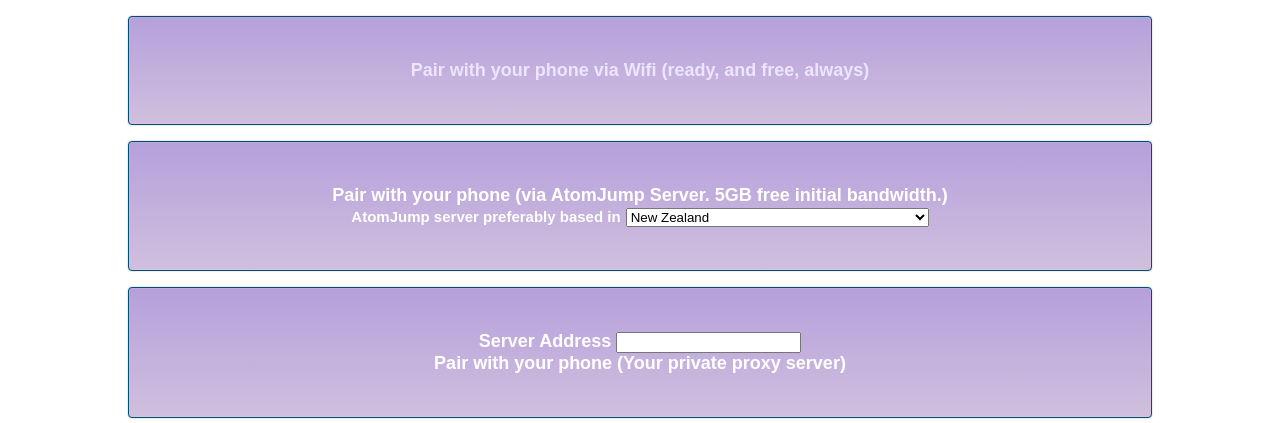
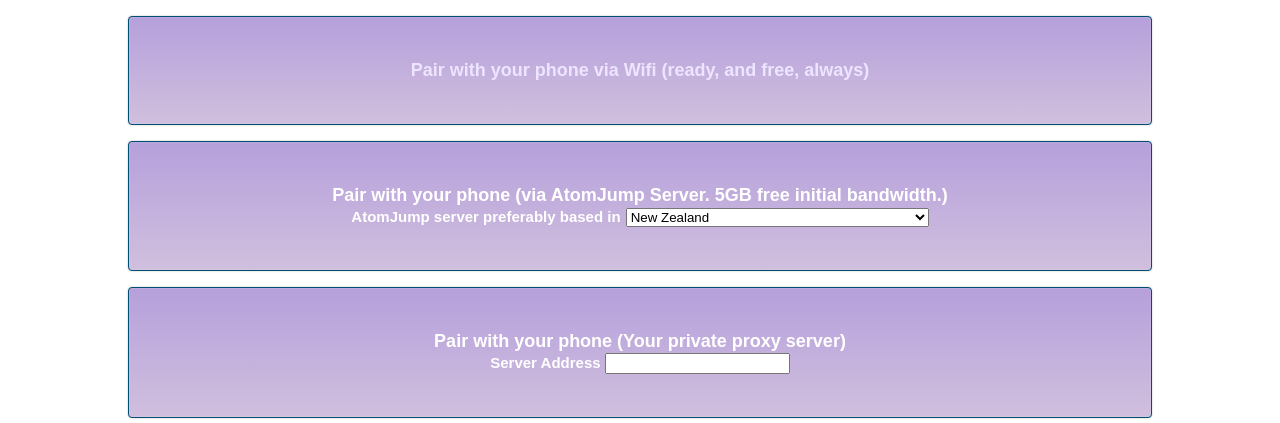
Before and after one commit to atomjump/medimageserv, a website: page public/index.html in a window 1280 px wide. Shown: the top 423 px of the page. Drawn offline with Linux system fonts and the light colour scheme.

Commit message:
Ordering

```diff
--- a/public/index.html
+++ b/public/index.html
@@ -290,7 +290,7 @@
 	 </p>
 	<p>
 
-		<a onclick="checkCall();"><div onclick="checkCall();" style="cursor: pointer;" class="button">Server Address <input onclick="return false;" type="text" id="server" /><br/>Pair with your phone (Your private proxy server)</div></a>
+		<a onclick="checkCall();"><div onclick="checkCall();" style="cursor: pointer;" class="button">Pair with your phone (Your private proxy server)<br/><small>Server Address <input onclick="return false;" type="text" id="server" /></small></div></a>
 
 	</p>
 		<script>
```
